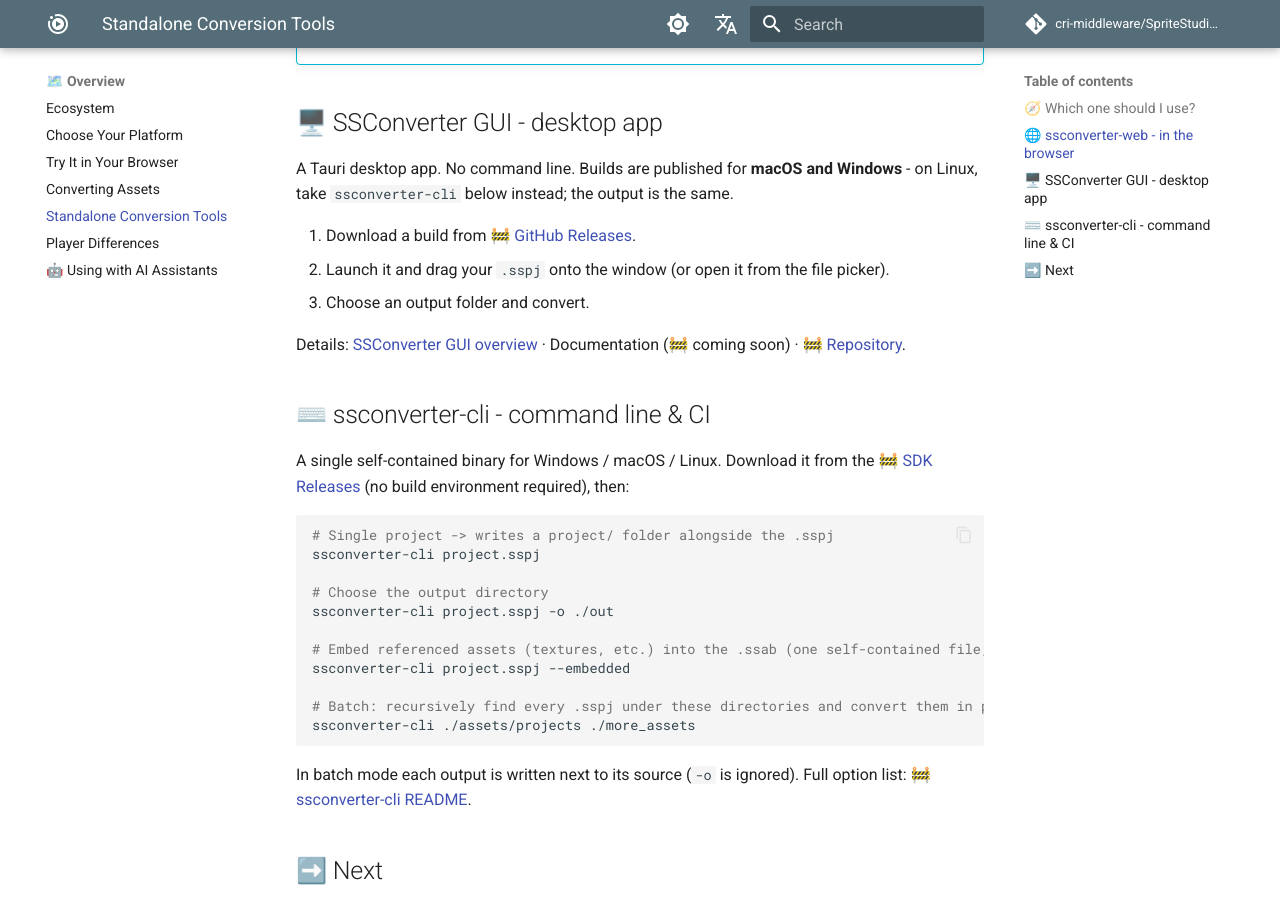
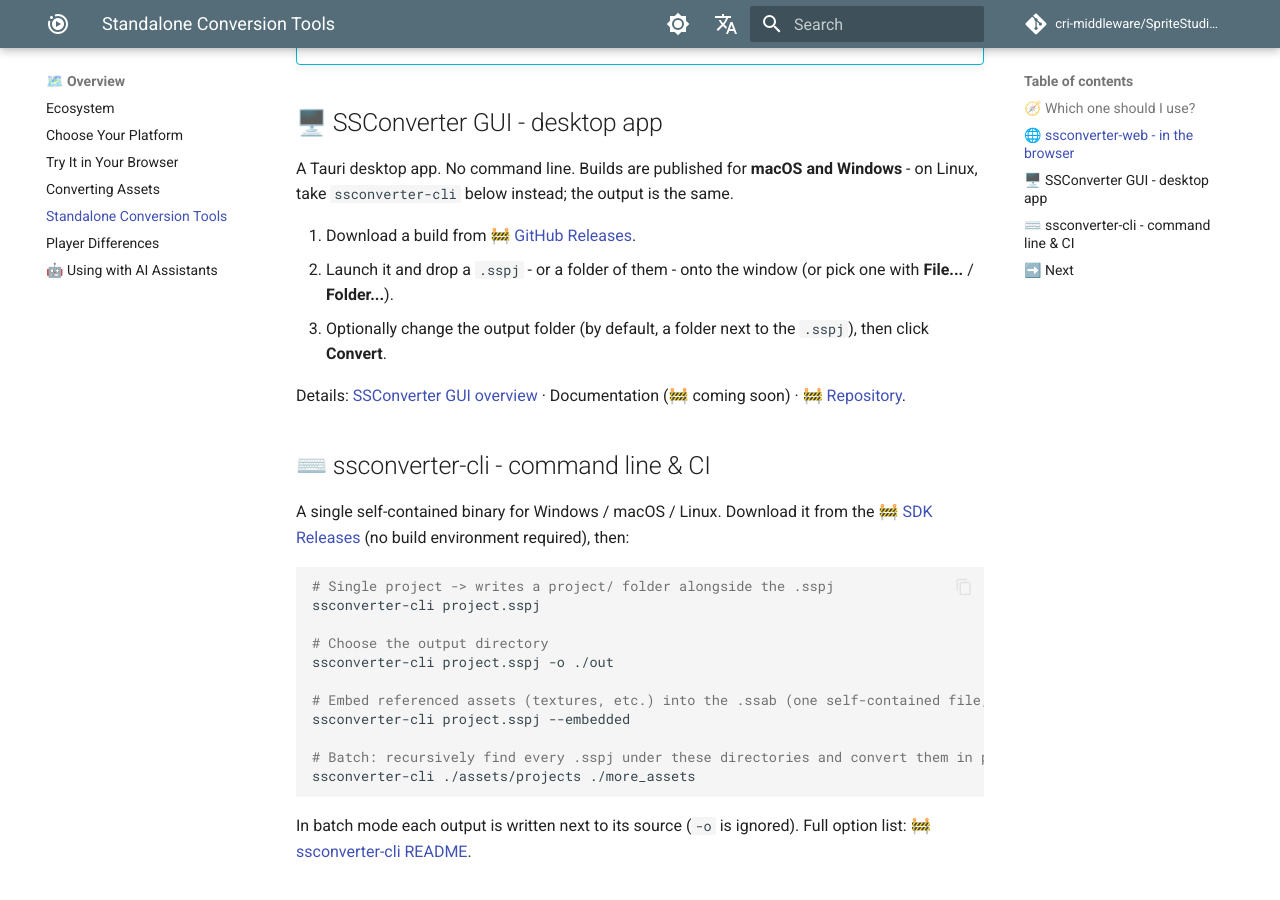
Before and after one commit to cri-middleware/SpriteStudio-Docs, an MkDocs documentation site: the page built from docs/en/overview/convert-with-a-standalone-tool.md, in a window 1280 px wide and 900 px high, scrolled down 1554 px. Built offline with MkDocs 1.6.1 and Material for MkDocs 9.7.7, drawn with Linux system fonts in a browser that asks for light colours; comment, search, counter and statistics services are not loaded.

Commit message:
docs: the GUI steps follow SSConverter GUI's usage page
The app takes a folder of projects as well as one .sspj, picks either
from File... / Folder..., and writes next to the .sspj unless the output
folder is changed - choosing one is optional, not a step.

```diff
--- a/docs/en/overview/convert-with-a-standalone-tool.md
+++ b/docs/en/overview/convert-with-a-standalone-tool.md
@@ -54,8 +54,10 @@ A Tauri desktop app. No command line. Builds are published for **macOS and Windo
 take `ssconverter-cli` below instead; the output is the same.
 
 1. Download a build from 🚧 [GitHub Releases](https://github.com/cri-middleware/SSConverterGUI/releases).
-2. Launch it and drag your `.sspj` onto the window (or open it from the file picker).
-3. Choose an output folder and convert.
+2. Launch it and drop a `.sspj` - or a folder of them - onto the window (or pick one with
+   **File...** / **Folder...**).
+3. Optionally change the output folder (by default, a folder next to the `.sspj`), then click
+   **Convert**.
 
 Details: [SSConverter GUI overview](../players/converter.md) ·
 Documentation (🚧 coming soon) ·
```
Also changed, not shown: docs/ja/overview/convert-with-a-standalone-tool.md (+2 -2 lines).
